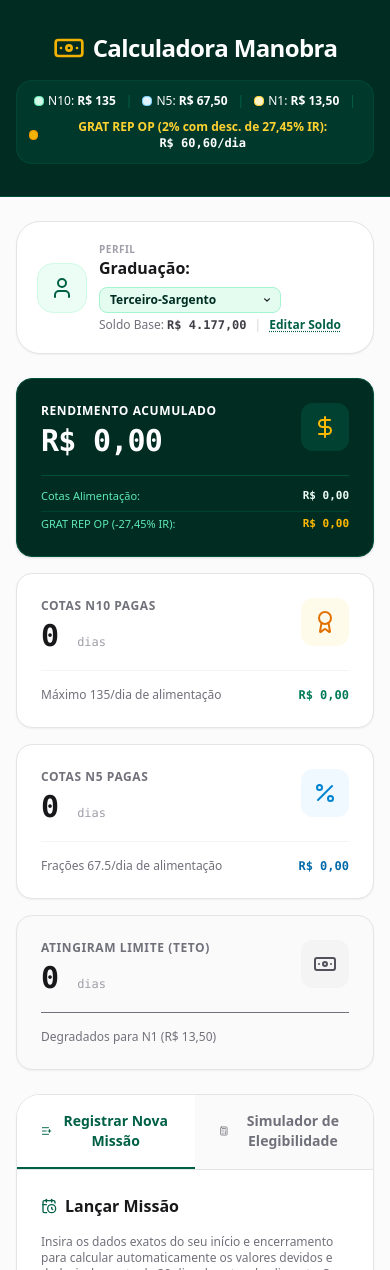
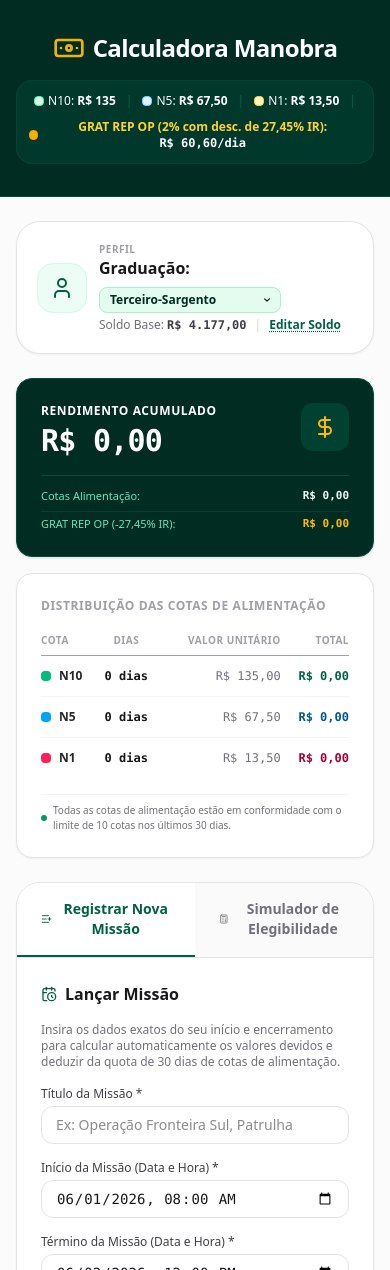
Before and after one commit to bfnrmmnt-bot/C-lculo-Manobra, a React (Vite) app: page / in a window 390 px wide. Shown: the top 1270 px of the page. Built offline with nearby package versions, Linux system fonts and the light colour scheme.

Commit message:
feat: update StatsDashboard totals and layout
Recalculate N10, N5, and N1 totals based on assigned payments and adjust dashboard grid layout for better responsiveness.

```diff
--- a/src/components/StatsDashboard.tsx
+++ b/src/components/StatsDashboard.tsx
@@ -8,7 +8,7 @@ interface StatsDashboardProps {
 }
 
 export default function StatsDashboard({ summary }: StatsDashboardProps) {
-  const { totalEarnings, totalFoodEarnings, totalManeuverEarnings, n10Count, n5Count, n1Count, limitedDaysCount, missionCalculations } = summary;
+  const { totalEarnings, totalFoodEarnings, totalManeuverEarnings, n10Count, n5Count, n1Count, limitedDaysCount, missionCalculations, allPayments } = summary;
 
   // Formatting currency helper
   const formatBRL = (value: number) => {
@@ -23,10 +23,15 @@ export default function StatsDashboard({ summary }: StatsDashboardProps) {
     }).format(truncatedValue);
   };
 
+  // Calculate correct actual totals for each category to match the zeroed foods
+  const n10Total = allPayments.filter(p => p.assignedType === 'N10').reduce((sum, p) => sum + p.rate, 0);
+  const n5Total = allPayments.filter(p => p.assignedType === 'N5').reduce((sum, p) => sum + p.rate, 0);
+  const n1Total = allPayments.filter(p => p.assignedType === 'N1').reduce((sum, p) => sum + p.rate, 0);
+
   return (
-    <div className="grid grid-cols-1 md:grid-cols-2 lg:grid-cols-4 gap-4" id="stats-container">
+    <div className="grid grid-cols-1 lg:grid-cols-12 gap-4" id="stats-container">
       {/* Total Earnings Card */}
-      <div className="bg-emerald-950 text-white rounded-2xl p-6 shadow-sm border border-emerald-900 transition-all hover:shadow-md flex flex-col justify-between" id="stat-total-card">
+      <div className="lg:col-span-4 bg-emerald-950 text-white rounded-2xl p-6 shadow-sm border border-emerald-900 transition-all hover:shadow-md flex flex-col justify-between" id="stat-total-card">
         <div className="flex justify-between items-start">
           <div>
             <p className="text-emerald-350 text-xs font-semibold uppercase tracking-wider">Rendimento Acumulado</p>
@@ -48,65 +53,68 @@ export default function StatsDashboard({ summary }: StatsDashboardProps) {
         </div>
       </div>
 
-      {/* Quotas / Premium Days Card */}
-      <div className="bg-white border border-zinc-200 rounded-2xl p-6 shadow-xs flex flex-col justify-between" id="stat-premium-card">
-        <div className="flex justify-between items-start">
+      {/* Unified Quotas Detail Card */}
+      <div className="lg:col-span-8 bg-white border border-zinc-200 rounded-2xl p-6 shadow-xs flex flex-col justify-between" id="stat-detailed-allowances-card">
+        <div className="flex flex-col h-full justify-between gap-4">
           <div>
-            <p className="text-zinc-500 text-xs font-semibold uppercase tracking-wider">Cotas N10 Pagas</p>
-            <h3 className="text-3xl font-bold text-zinc-900 mt-1 font-mono">
-              {n10Count} <span className="text-xs text-zinc-400 font-normal">dias</span>
-            </h3>
+            <h4 className="text-xs font-bold text-zinc-400 uppercase tracking-wider mb-3">Distribuição das Cotas de Alimentação</h4>
+
+            <div className="overflow-x-auto">
+              <table className="w-full text-left text-xs border-collapse">
+                <thead>
+                  <tr className="border-b border-zinc-150 text-[10px] text-zinc-400 font-bold uppercase tracking-wider">
+                    <th className="py-2 font-semibold">Cota</th>
+                    <th className="py-2 font-semibold text-center">Dias</th>
+                    <th className="py-2 font-semibold text-right">Valor Unitário</th>
+                    <th className="py-2 font-semibold text-right">Total</th>
+                  </tr>
+                </thead>
+                <tbody className="divide-y divide-zinc-100 font-medium">
+                  <tr className="hover:bg-zinc-50/50 transition-colors">
+                    <td className="py-3 flex items-center gap-2">
+                      <span className="w-2.5 h-2.5 rounded bg-emerald-500 block" />
+                      <span className="font-bold text-zinc-800">N10</span>
+                      <span className="text-[10px] text-zinc-400 font-normal hidden sm:inline">(Cota Cheia)</span>
+                    </td>
+                    <td className="py-3 text-center font-mono text-zinc-900 font-bold">{n10Count} {n10Count === 1 ? 'dia' : 'dias'}</td>
+                    <td className="py-3 text-right font-mono text-zinc-500">{formatBRL(RATES.N10)}</td>
+                    <td className="py-3 text-right font-mono font-bold text-emerald-800">{formatBRL(n10Total)}</td>
+                  </tr>
+                  <tr className="hover:bg-zinc-50/50 transition-colors">
+                    <td className="py-3 flex items-center gap-2">
+                      <span className="w-2.5 h-2.5 rounded bg-sky-500 block" />
+                      <span className="font-bold text-zinc-800">N5</span>
+                      <span className="text-[10px] text-zinc-400 font-normal hidden sm:inline">(Meia Cota)</span>
+                    </td>
+                    <td className="py-3 text-center font-mono text-zinc-900 font-bold">{n5Count} {n5Count === 1 ? 'dia' : 'dias'}</td>
+                    <td className="py-3 text-right font-mono text-zinc-500">{formatBRL(RATES.N5)}</td>
+                    <td className="py-3 text-right font-mono font-bold text-sky-800">{formatBRL(n5Total)}</td>
+                  </tr>
+                  <tr className="hover:bg-zinc-50/50 transition-colors">
+                    <td className="py-3 flex items-center gap-2">
+                      <span className="w-2.5 h-2.5 rounded bg-rose-500 block" />
+                      <span className="font-bold text-zinc-800">N1</span>
+                      <span className="text-[10px] text-zinc-400 font-normal hidden sm:inline">(Fração / Degradada)</span>
+                    </td>
+                    <td className="py-3 text-center font-mono text-zinc-900 font-bold">{n1Count} {n1Count === 1 ? 'dia' : 'dias'}</td>
+                    <td className="py-3 text-right font-mono text-zinc-500">{formatBRL(RATES.N1)}</td>
+                    <td className="py-3 text-right font-mono font-bold text-rose-800">{formatBRL(n1Total)}</td>
+                  </tr>
+                </tbody>
+              </table>
+            </div>
           </div>
-          <div className="p-3 bg-amber-50 rounded-xl text-amber-600">
-            <Award className="w-6 h-6" />
-          </div>
-        </div>
-        <div className="mt-4 pt-4 border-t border-zinc-100 flex justify-between items-center text-xs text-zinc-500">
-          <span>Máximo {RATES.N10}/dia de alimentação</span>
-          <span className="font-semibold text-emerald-700 font-mono">{formatBRL(n10Count * RATES.N10)}</span>
-        </div>
-      </div>
 
-      {/* Partial / N5 count card */}
-      <div className="bg-white border border-zinc-200 rounded-2xl p-6 shadow-xs flex flex-col justify-between" id="stat-n5-card">
-        <div className="flex justify-between items-start">
-          <div>
-            <p className="text-zinc-500 text-xs font-semibold uppercase tracking-wider">Cotas N5 Pagas</p>
-            <h3 className="text-3xl font-bold text-zinc-900 mt-1 font-mono">
-              {n5Count} <span className="text-xs text-zinc-400 font-normal">dias</span>
-            </h3>
-          </div>
-          <div className="p-3 bg-sky-50 rounded-xl text-sky-600">
-            <Percent className="w-6 h-6" />
-          </div>
-        </div>
-        <div className="mt-4 pt-4 border-t border-zinc-100 flex justify-between items-center text-xs text-zinc-500">
-          <span>Frações {RATES.N5}/dia de alimentação</span>
-          <span className="font-semibold text-sky-700 font-mono">{formatBRL(n5Count * RATES.N5)}</span>
-        </div>
-      </div>
-
-      {/* Capped / Degraded Days count card */}
-      <div className={`rounded-2xl p-6 shadow-xs flex flex-col justify-between border transition-all ${
-        limitedDaysCount > 0
-          ? 'bg-rose-50/50 border-rose-200 text-rose-900'
-          : 'bg-zinc-50/50 border-zinc-200 text-zinc-900'
-      }`} id="stat-degraded-card">
-        <div className="flex justify-between items-start">
-          <div>
-            <p className="text-zinc-500 text-xs font-semibold uppercase tracking-wider">Atingiram Limite (Teto)</p>
-            <h3 className="text-3xl font-bold mt-1 font-mono">
-              {limitedDaysCount} <span className="text-xs text-zinc-400 font-normal">dias</span>
-            </h3>
-          </div>
-          <div className={`p-3 rounded-xl ${limitedDaysCount > 0 ? 'bg-rose-100 text-rose-600' : 'bg-zinc-100 text-zinc-600'}`}>
-            <Banknote className="w-6 h-6" />
-          </div>
-        </div>
-        <div className="mt-4 pt-4 border-t border-zinc-150 flex justify-between items-center text-xs text-zinc-500">
-          <span>Degradados para N1 ({formatBRL(RATES.N1)})</span>
-          {limitedDaysCount > 0 && (
-            <span className="text-rose-600 font-semibold font-mono">Poupou quota residual!</span>
+          {limitedDaysCount > 0 ? (
+            <div className="pt-2 border-t border-zinc-100 flex items-center gap-1.5 text-[10px] text-rose-700 font-semibold bg-rose-50/40 px-2 py-1.5 rounded-lg border border-rose-100">
+              <span className="inline-block w-1.5 h-1.5 rounded-full bg-rose-500 animate-pulse shrink-0" />
+              <span>Houve {limitedDaysCount} {limitedDaysCount === 1 ? 'dia que excedeu' : 'dias que excederam'} o limite de 10 cotas cheias nos últimos 30 dias e {limitedDaysCount === 1 ? 'foi degradado' : 'foram degradados'} para N1.</span>
+            </div>
+          ) : (
+            <div className="pt-2 border-t border-zinc-100 flex items-center gap-1.5 text-[10px] text-zinc-500">
+              <span className="inline-block w-1.5 h-1.5 rounded-full bg-emerald-600 shrink-0" />
+              <span>Todas as cotas de alimentação estão em conformidade com o limite de 10 cotas nos últimos 30 dias.</span>
+            </div>
           )}
         </div>
       </div>
```
